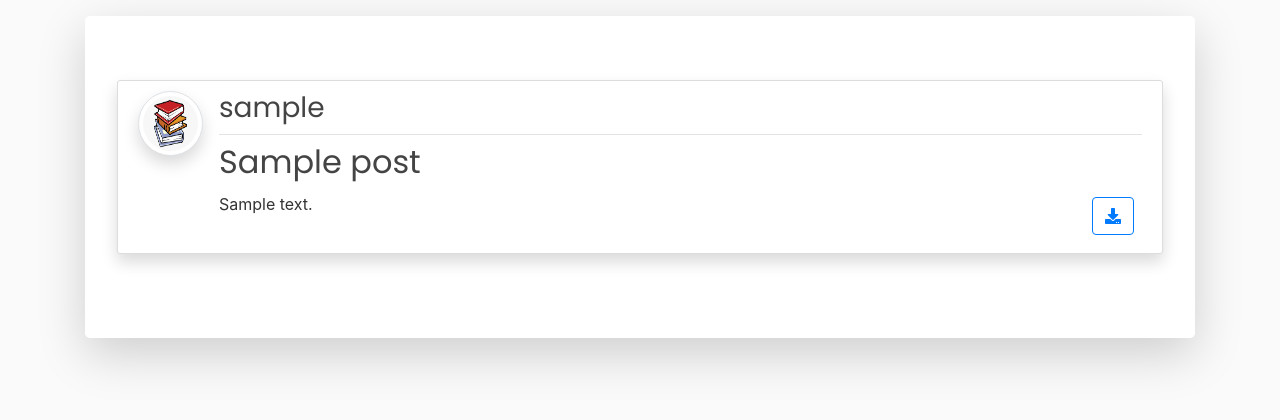
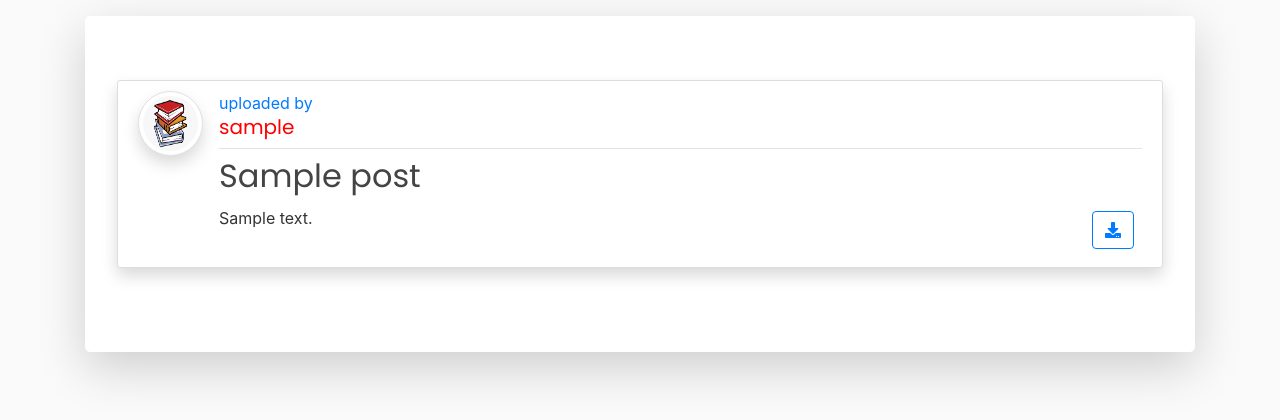
Before and after one commit to suhailpgm/BookMev2, a Django app: page /ebooks/ in a window 1280 px wide. Shown: the part 157-577 px from the top of the page. Run offline with Django 3.2, Linux system fonts and the light colour scheme; tables that the repository leaves empty hold one stand-in row (values such as "Sample post"); some libraries are stand-ins or nearby versions; some web fonts are replaced.

```diff
--- a/pool/templates/blog/home.html
+++ b/pool/templates/blog/home.html
@@ -13,7 +13,7 @@
         </a>
         <div class="media-body" >
           <div class="article-metadata d-flex justify-content-between" >
-            <a class="mr-2 " href="{% url 'user-posts' post.author.username  %}"><h3>{{ post.author }}</h3></a>
+            <a class="mr-2 " href="{% url 'user-posts' post.author.username  %}">uploaded by<h5 style="color:red;">{{ post.author }}</h5></a>
               <small class="text-muted">{{ post.date_upload|date:"F d, Y" }}</small>
           </div>
           {% if post.file %}
```
Also changed, not shown: 2 other files.
